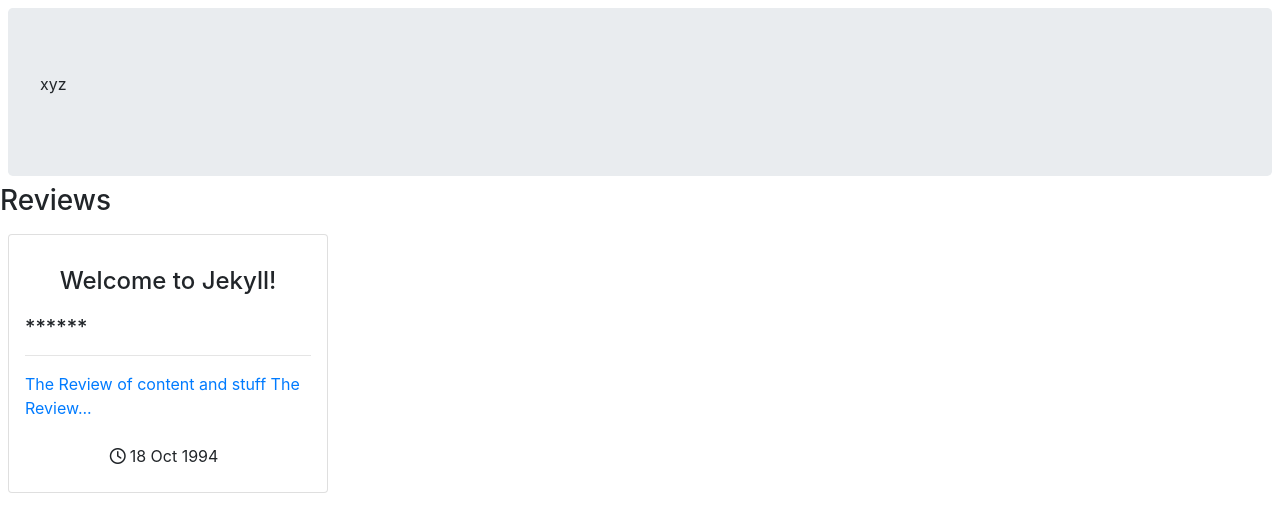
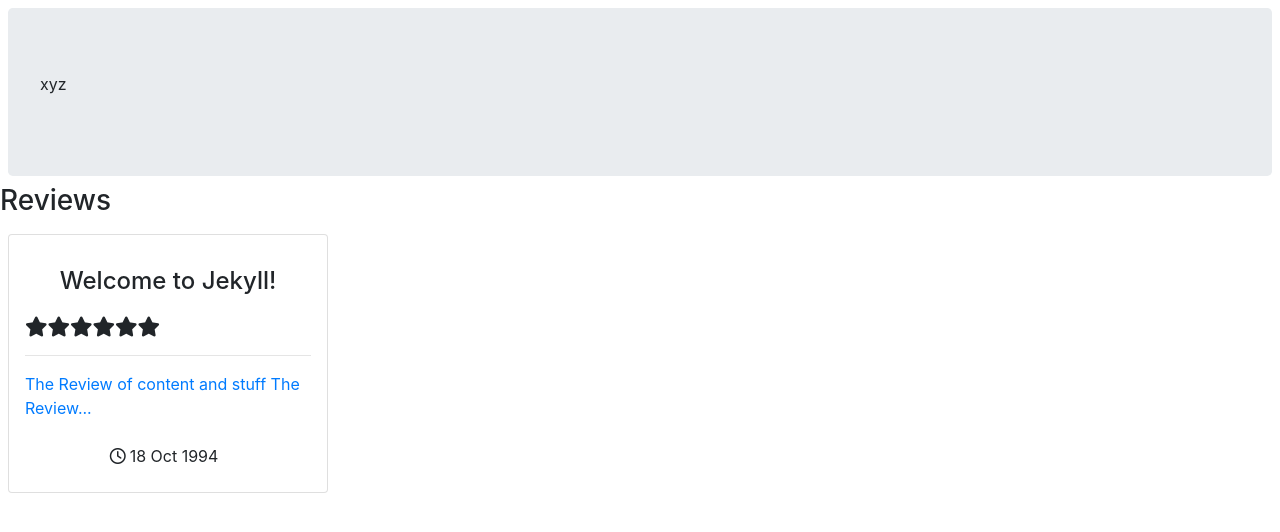
Before and after one commit to megonemad1/Tutor-Website, a Jekyll site: the page built from review_list.md, in a window 1280 px wide. Shown: the top 532 px of the page. Built offline with Jekyll 4.4.1, drawn with Linux system fonts in a browser that asks for light colours; nearby versions of some CDN libraries.

Commit message:
added star charictor

```diff
--- a/_layouts/review.html
+++ b/_layouts/review.html
@@ -14,7 +14,7 @@
 <body>
     <div class="jumbotron p-2 m-4">
         <h1>{{ page.title }}</h1>
-        <p>{{ page.rating }}</p>
+        <p>{% for i in (0..post.rating) limit: 5 %}<i class="fa fa-star" aria-hidden="true"></i>{% endfor %}</p>
         <hr>
         <p>{{ page.content }}</p>
     </div>
--- a/_layouts/review_list.html
+++ b/_layouts/review_list.html
@@ -30,7 +30,7 @@
 
                 <!-- Title -->
 
-                <h5>{% for i in (0..post.rating) %}*{% endfor %}</h5>
+                <h5>{% for i in (0..post.rating) %}<i class="fa fa-star" aria-hidden="true"></i>{% endfor %}</h5>
                 <hr>
                 <!-- Text -->
                 <p class="card-text">
```
Also changed, not shown: Reviews/_posts/xyz/1994-10-18-dobw.md (+1 -1 lines).
